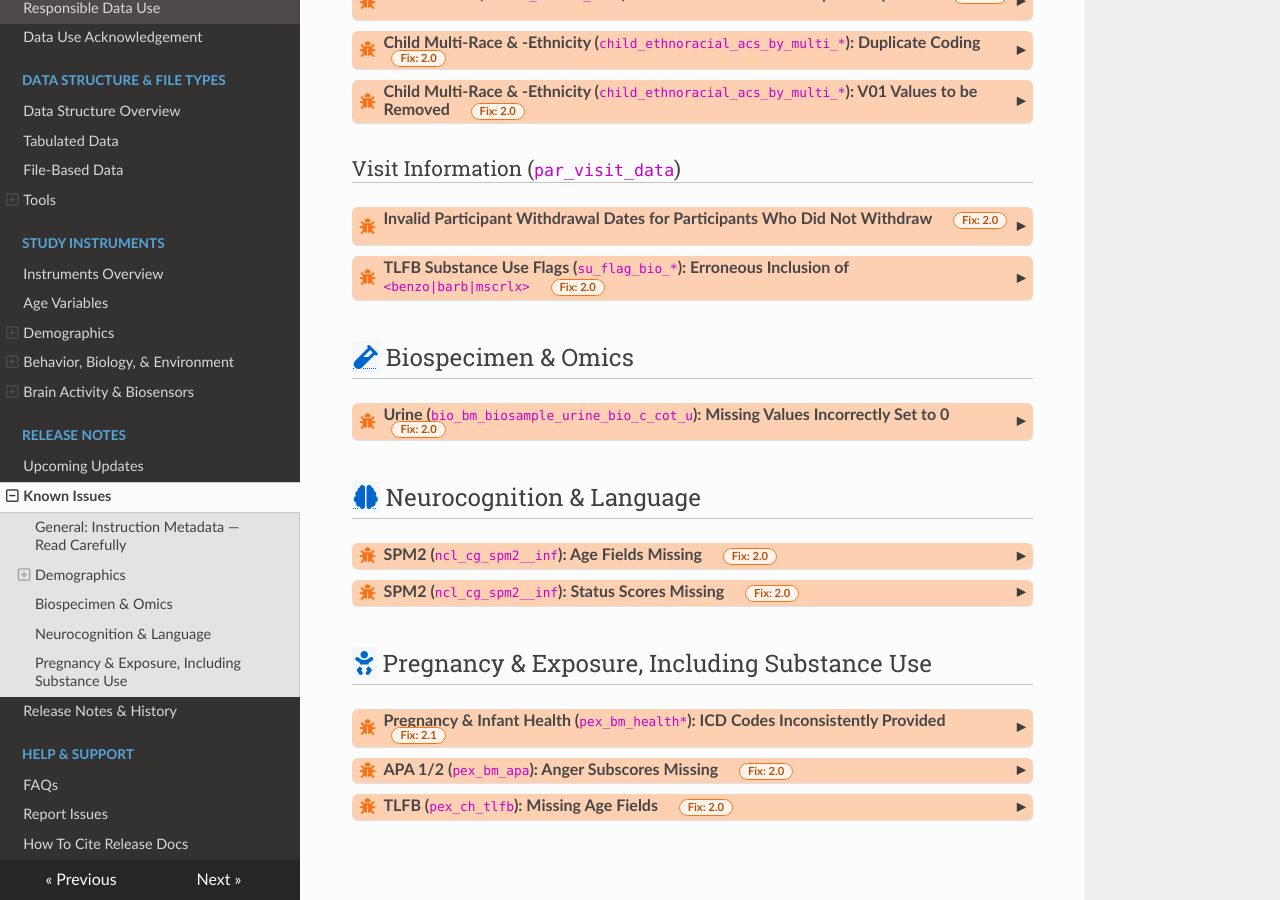
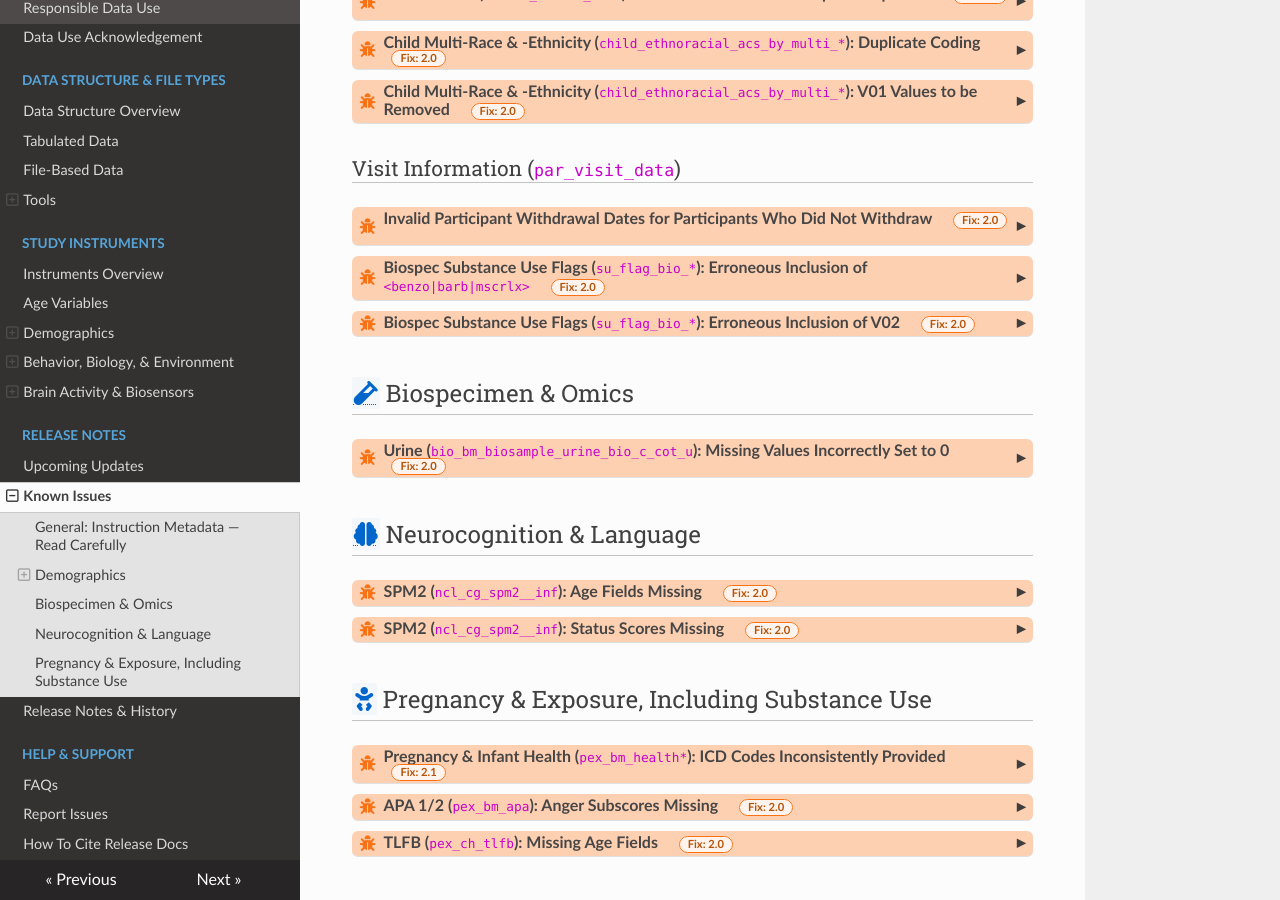
Before and after one commit to nbdc-datahub/hbcd-docs, an MkDocs documentation site: the page built from docs/changelog/knownissues.md, in a window 1280 px wide and 900 px high, scrolled down 672 px. Built offline with MkDocs 1.6.1, drawn with Linux system fonts in a browser that asks for light colours; nearby versions of some CDN libraries.

Commit message:
visit info SU flags known issues

```diff
--- a/docs/changelog/knownissues.md
+++ b/docs/changelog/knownissues.md
@@ -93,20 +93,36 @@
 <p>Participants who did not withdraw from the study (and so have a value of "no" for <code>par_visit_data_participant_withdrawal</code>) have a sentinel value of <code>12/26/1999</code>, <i>meaning no withdrawal</i>, for participant withdrawal date (<code>par_visit_data_participant_withdrawal_date</code>). This is caused by participants missing a visit and will be replaced with blank values to fix, but in the meantime can be safely ignored. Participants who did withdraw (and so have a value of “yes” for <code>par_visit_data_participant_withdrawal</code>) have a valid date and are unimpacted.</p>
 </div>
 
-<div id="visit2" class="issues-banner" onclick="toggleCollapse(this)">
+<div id="visit-su1" class="issues-banner" onclick="toggleCollapse(this)">
   <span class="emoji"><i class="fas fa-bug"></i></span>
   <span class="text-with-link">
-  <span class="text">TLFB Substance Use Flags (<code>su_flag_bio_*</code>): Erroneous Inclusion of <code>&lt;benzo|barb|mscrlx&gt;</code></span>
+  <span class="text">Biospec Substance Use Flags (<code>su_flag_bio_*</code>): Erroneous Inclusion of <code>&lt;benzo|barb|mscrlx&gt;</code></span>
   <span class="badge">Fix: 2.0</span>
-  <a class="anchor-link" href="#visit2" title="Copy link">
+  <a class="anchor-link" href="#visit-su1" title="Copy link">
   <i class="fa-solid fa-link"></i>
   </a>
   </span>
   <span class="arrow">▸</span>
 </div>
 <div class="table-collapsible-content">
-<p>The following TLFB substance use flag fields should be excluded from the Visit Information: <code>par_visit_data_su_flag_bio_barb</code>, <code>par_visit_data_su_flag_bio_benzo</code>, and <code>par_visit_data_su_flag_bio_mscrlx</code>. Please do not use these variables.</p>
+<p>The following Biospecimen Urine substance use flag fields should be excluded from the Visit Information: <code>par_visit_data_su_flag_bio_barb</code>, <code>par_visit_data_su_flag_bio_benzo</code>, and <code>par_visit_data_su_flag_bio_mscrlx</code>. Please do not use these variables.</p>
 </div>
+
+<div id="visit-su2" class="issues-banner" onclick="toggleCollapse(this)">
+  <span class="emoji"><i class="fas fa-bug"></i></span>
+  <span class="text-with-link">
+  <span class="text">Biospec Substance Use Flags (<code>su_flag_bio_*</code>): Erroneous Inclusion of V02</span>
+  <span class="badge">Fix: 2.0</span>
+  <a class="anchor-link" href="#visit-su2" title="Copy link">
+  <i class="fa-solid fa-link"></i>
+  </a>
+  </span>
+  <span class="arrow">▸</span>
+</div>
+<div class="table-collapsible-content">
+<p>Visit 2 flags for substance use based on USDTL Urine toxicology results (<a href="../../instruments/demo/visitinfo/#substance-use-flags">see details</a>) will be removed: Urine is not collected at Visit 2. These fields can safely be ignored.</p>
+</div>
+
 
 ## <a href="../../instruments/#biospec" target="_blank"><i class="fa fa-vial"></i></a> Biospecimen & Omics
 
```
